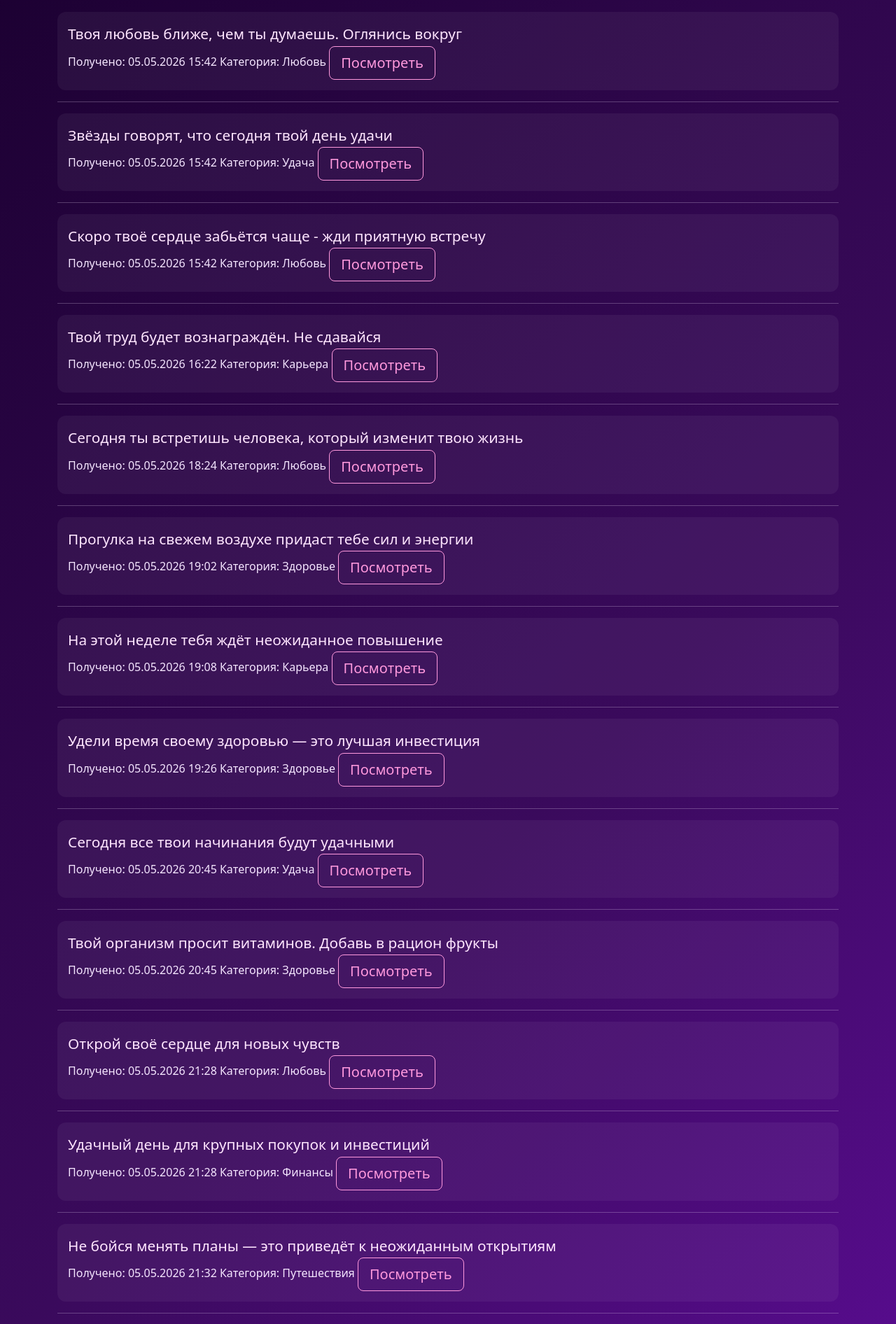
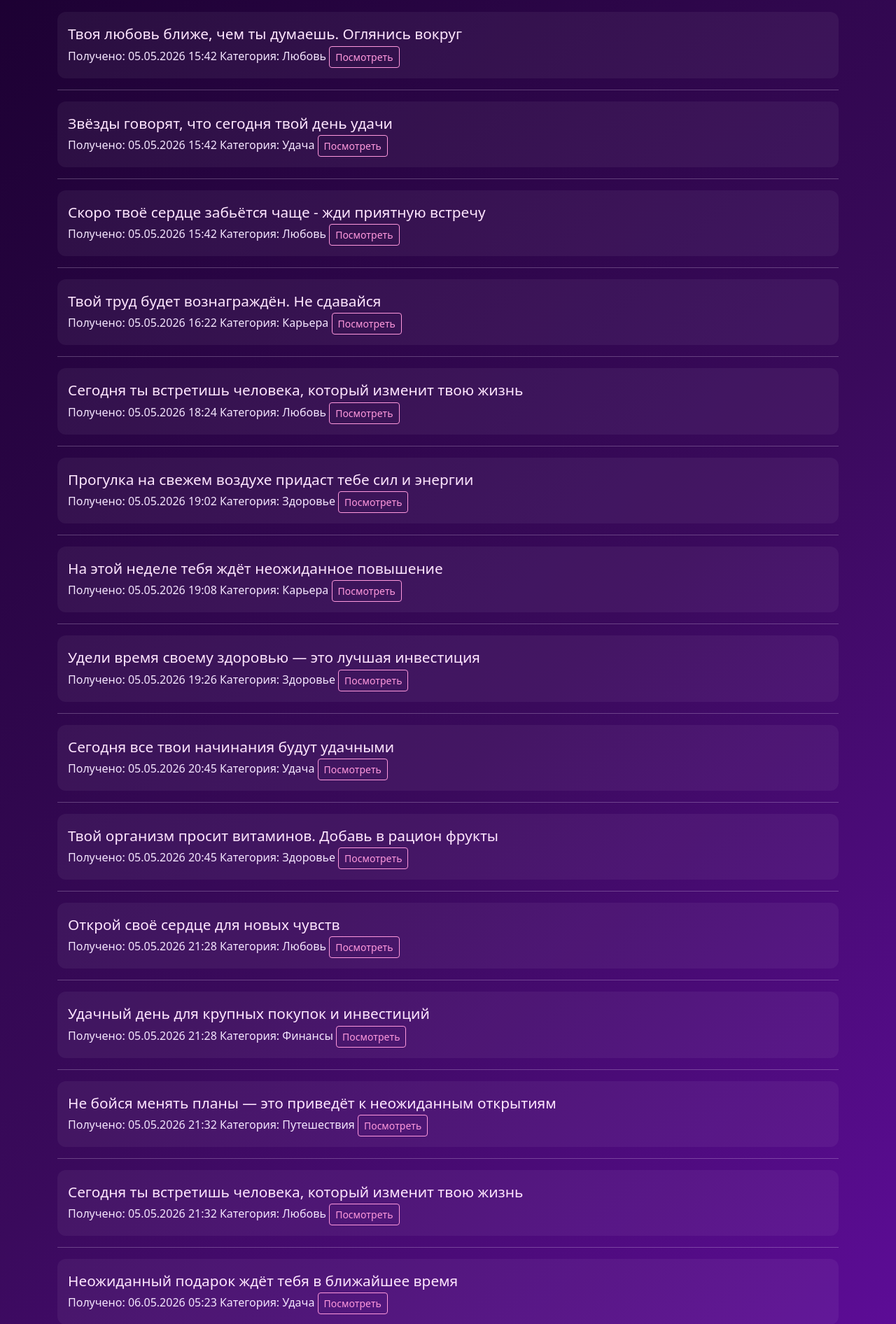
Before and after one commit to vadik7985-maker/final_project2, a Django app: template prediction_site/predictions/templates/my_predictions.html in a window 1280 px wide. Shown: the part 173-2065 px from the top of the page at 70% size. Run offline with Django 5.2, Linux system fonts and the light colour scheme; the template is opened without the code that fills it: values that come from a table or form of the project are taken from there, others are empty; data comes from the database, SQL or seed files in the repository.

Commit message:
мне не понрав изменения, вернула как было

```diff
--- a/prediction_site/predictions/templates/my_predictions.html
+++ b/prediction_site/predictions/templates/my_predictions.html
@@ -18,7 +18,7 @@
                     <div class="prediction-meta">
                         <span class="date">Получено: {{ prediction.received_at|date:"d.m.Y H:i" }}</span>
                         <span class="category">Категория: {{ prediction.cookie.category.name }}</span>
-                        <a href="{% url 'prediction_result' prediction.id %}" class="btn btn-outline-danger btn-lg">
+                        <a href="{% url 'prediction_result' prediction.id %}" class="btn btn-outline-primary btn-sm">
                             Посмотреть
                         </a>
                     </div>
```
